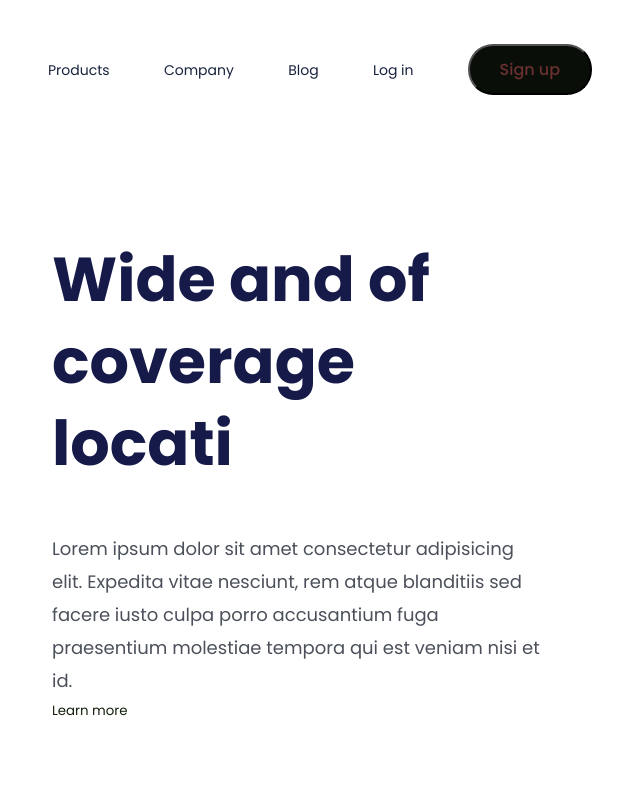
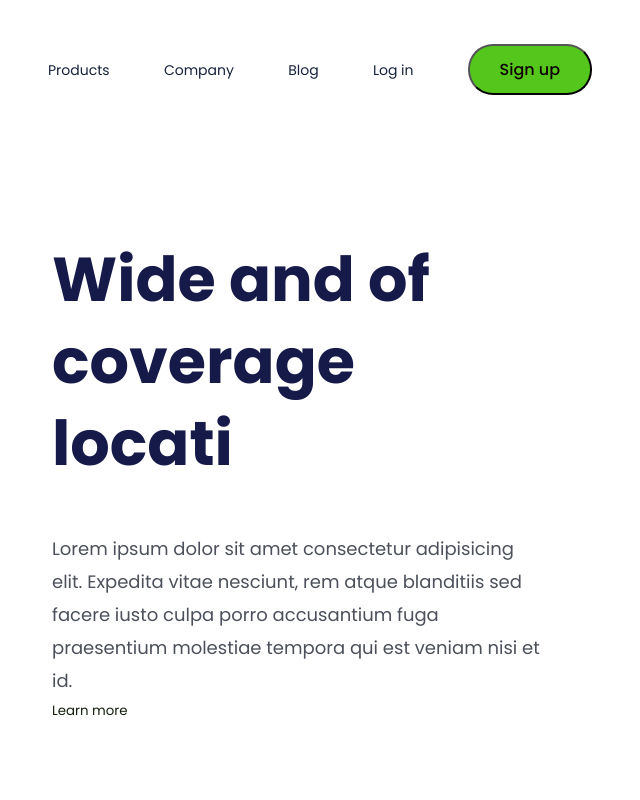
Before and after one commit to GuiMacedo1996/Congratulation, a plain HTML site: page index.html in a window 1280 px wide. Shown: the top 800 px of the page, without its empty margins (28-668 px from the left). Drawn offline with Linux system fonts and the light colour scheme.

Commit message:
Novas cor e Titulo

```diff
--- a/index.html
+++ b/index.html
@@ -7,7 +7,7 @@
     <link rel="preconnect" href="https://fonts.googleapis.com">
 <link rel="preconnect" href="https://fonts.gstatic.com" crossorigin>
 <link href="https://fonts.googleapis.com/css2?family=Poppins:ital,wght@0,100;0,200;0,300;0,400;0,500;0,600;0,700;0,800;0,900;1,100;1,200;1,300;1,400;1,500;1,600;1,700;1,800;1,900&display=swap" rel="stylesheet">
-<title>Desafio2232</title>
+<title>Congratulation</title>
 
 
 
--- a/styles.css
+++ b/styles.css
@@ -25,8 +25,8 @@ header{
     font-size: 16px;
     font-weight: 500;
     line-height: 24px;
-    color: rgb(107, 48, 48);
-    background: #0a0e08;
+    color: rgb(14, 3, 3);
+    background: #55c71c;
     width: 124px;
     height: 51px;
     gap: 0px;
```
